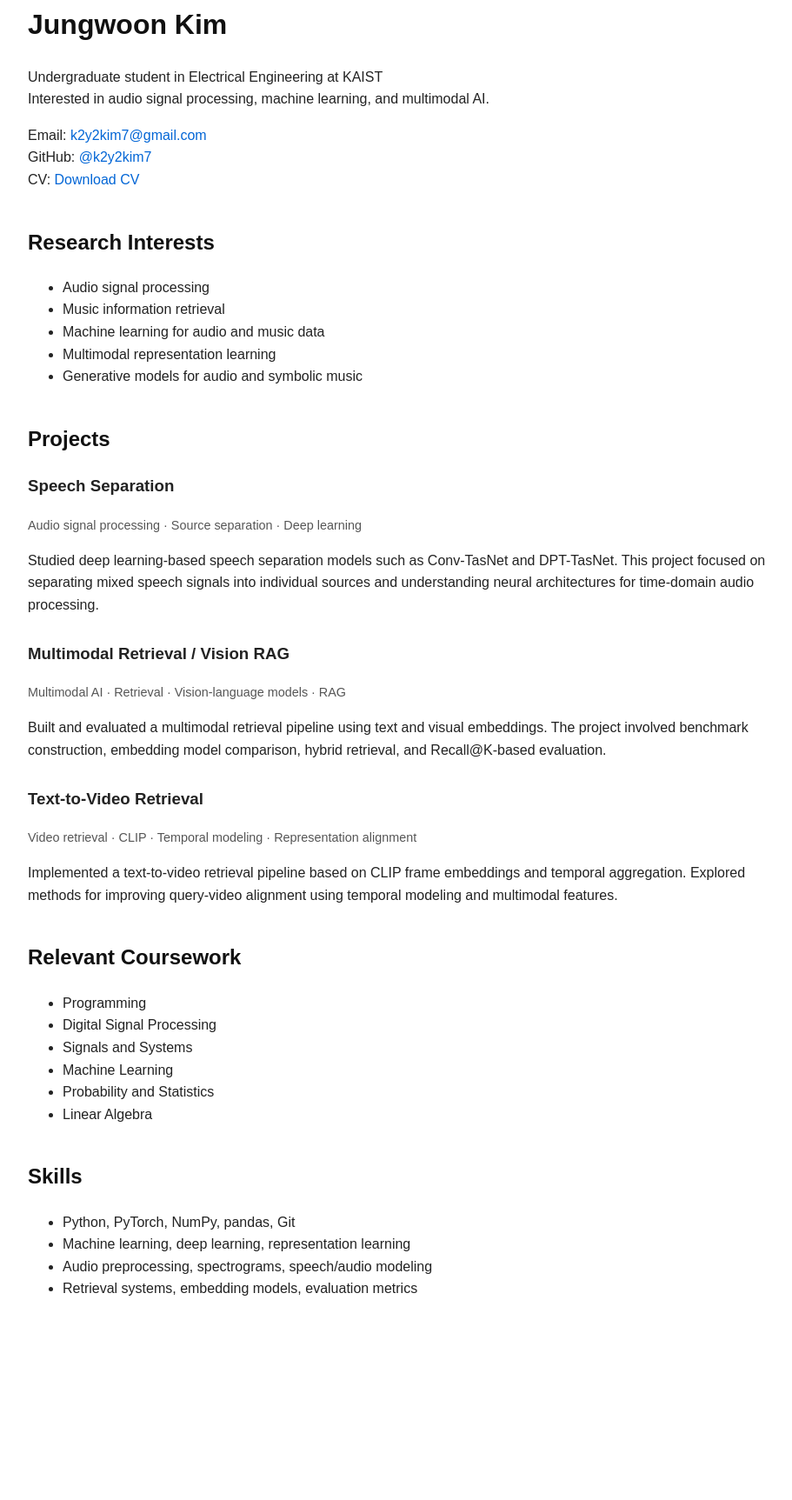
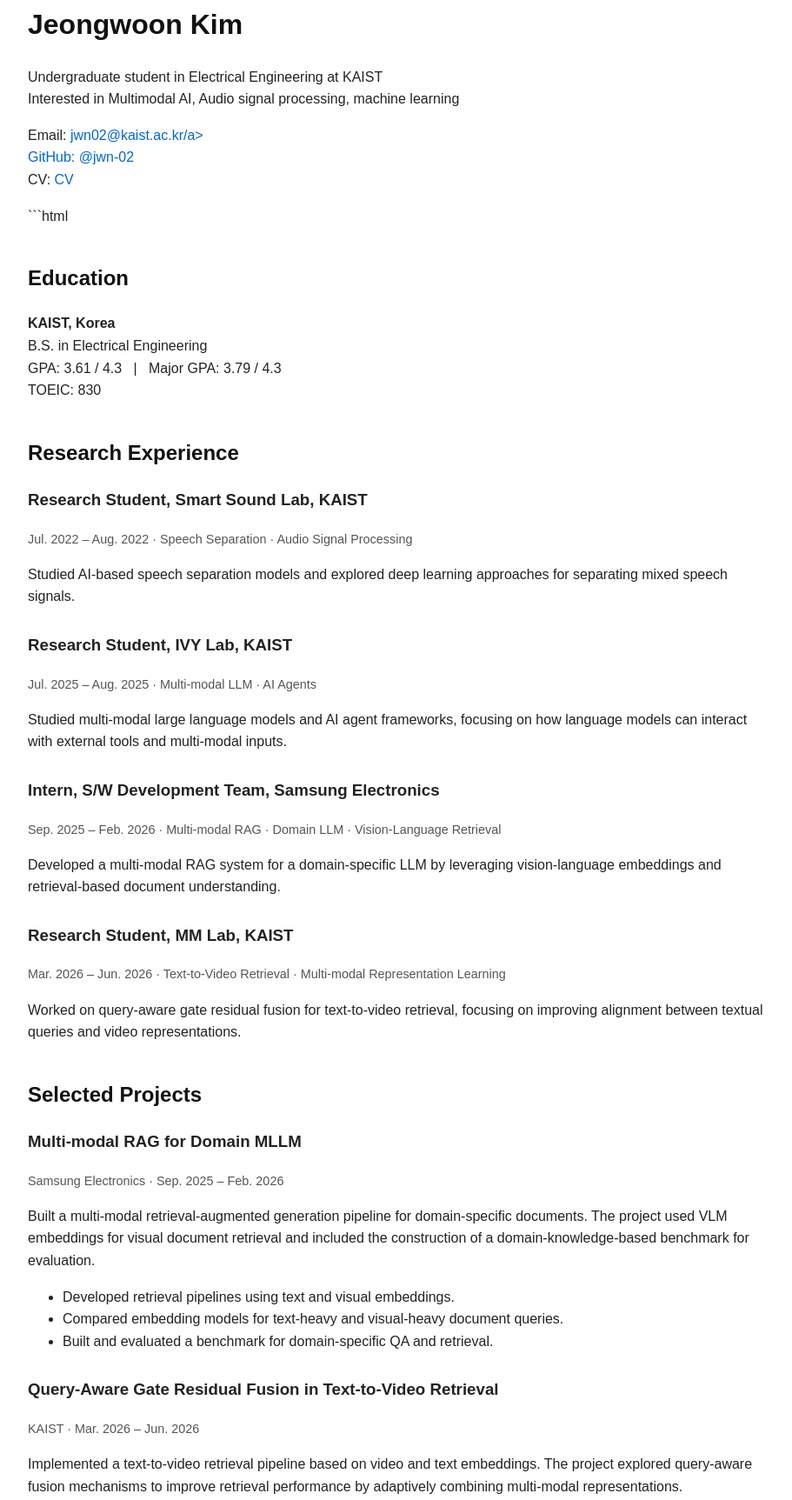
Before and after one commit to jwn-02/jwn-02.github.io, a plain HTML site: page index.html in a window 1280 px wide. Shown: the part 37-1762 px from the top of the page at 87% size, without its empty margins (183-1094 px from the left). Before the commit the page ends 1572 px from the top, so only its background shows below. Drawn offline with Linux system fonts and the light colour scheme.

Commit message:
add index

````diff
--- a/index.html
+++ b/index.html
@@ -3,7 +3,7 @@
 <head>
   <meta charset="UTF-8" />
   <meta name="viewport" content="width=device-width, initial-scale=1.0" />
-  <title>Jungwoon Kim</title>
+  <title>Jeongwoon Kim</title>
   <style>
     body {
       font-family: Arial, sans-serif;
@@ -37,83 +37,117 @@
 </head>
 <body>
 
-  <h1>Jungwoon Kim</h1>
+  <h1>Jeongwoon Kim</h1>
   <p>
     Undergraduate student in Electrical Engineering at KAIST<br />
-    Interested in audio signal processing, machine learning, and multimodal AI.
+    Interested in Multimodal AI, Audio signal processing, machine learning
   </p>
 
   <p>
-    Email: <a href="mailto:k2y2kim7@gmail.com">k2y2kim7@gmail.com</a><br />
-    GitHub: <a href="https://github.com/k2y2kim7">@k2y2kim7</a><br />
-    CV: <a href="./assets/CV_Jungwoon_Kim.pdf">Download CV</a>
+    Email: <a href="mailto:jwn02@kaist.ac.kr">jwn02@kaist.ac.kr/a><br />
+    GitHub: <a href="https://github.com/jwn-02">@jwn-02</a><br />
+    CV: <a href="./assets/CV_Jeongwoon_Kim.pdf">CV</a>
   </p>
 
+ ```html
 <div class="section">
-    <h2>Research Interests</h2>
-    <ul>
-      <li>Audio signal processing</li>
-      <li>Music information retrieval</li>
-      <li>Machine learning for audio and music data</li>
-      <li>Multimodal representation learning</li>
-      <li>Generative models for audio and symbolic music</li>
-    </ul>
+  <h2>Education</h2>
+
+  <p>
+    <strong>KAIST, Korea</strong><br>
+    B.S. in Electrical Engineering<br>
+    GPA: 3.61 / 4.3 &nbsp; | &nbsp; Major GPA: 3.79 / 4.3<br>
+    TOEIC: 830
+  </p>
 </div>
 
 <div class="section">
-    <h2>Projects</h2>
+  <h2>Research Experience</h2>
 
   <div class="project">
-      <h3>Speech Separation</h3>
-      <p class="tag">Audio signal processing · Source separation · Deep learning</p>
+    <h3>Research Student, Smart Sound Lab, KAIST</h3>
+    <p class="tag">Jul. 2022 – Aug. 2022 · Speech Separation · Audio Signal Processing</p>
     <p>
-        Studied deep learning-based speech separation models such as Conv-TasNet and DPT-TasNet.
-        This project focused on separating mixed speech signals into individual sources and understanding
-        neural architectures for time-domain audio processing.
+      Studied AI-based speech separation models and explored deep learning approaches for separating mixed speech signals.
     </p>
   </div>
 
   <div class="project">
-      <h3>Multimodal Retrieval / Vision RAG</h3>
-      <p class="tag">Multimodal AI · Retrieval · Vision-language models · RAG</p>
+    <h3>Research Student, IVY Lab, KAIST</h3>
+    <p class="tag">Jul. 2025 – Aug. 2025 · Multi-modal LLM · AI Agents</p>
     <p>
-        Built and evaluated a multimodal retrieval pipeline using text and visual embeddings.
-        The project involved benchmark construction, embedding model comparison, hybrid retrieval,
-        and Recall@K-based evaluation.
+      Studied multi-modal large language models and AI agent frameworks, focusing on how language models can interact with external tools and multi-modal inputs.
     </p>
   </div>
 
   <div class="project">
-      <h3>Text-to-Video Retrieval</h3>
-      <p class="tag">Video retrieval · CLIP · Temporal modeling · Representation alignment</p>
+    <h3>Intern, S/W Development Team, Samsung Electronics</h3>
+    <p class="tag">Sep. 2025 – Feb. 2026 · Multi-modal RAG · Domain LLM · Vision-Language Retrieval</p>
     <p>
-        Implemented a text-to-video retrieval pipeline based on CLIP frame embeddings and temporal aggregation.
-        Explored methods for improving query-video alignment using temporal modeling and multimodal features.
+      Developed a multi-modal RAG system for a domain-specific LLM by leveraging vision-language embeddings and retrieval-based document understanding.
+    </p>
+  </div>
+
+  <div class="project">
+    <h3>Research Student, MM Lab, KAIST</h3>
+    <p class="tag">Mar. 2026 – Jun. 2026 · Text-to-Video Retrieval · Multi-modal Representation Learning</p>
+    <p>
+      Worked on query-aware gate residual fusion for text-to-video retrieval, focusing on improving alignment between textual queries and video representations.
     </p>
   </div>
 </div>
 
 <div class="section">
-    <h2>Relevant Coursework</h2>
+  <h2>Selected Projects</h2>
+
+  <div class="project">
+    <h3>Multi-modal RAG for Domain MLLM</h3>
+    <p class="tag">Samsung Electronics · Sep. 2025 – Feb. 2026</p>
+    <p>
+      Built a multi-modal retrieval-augmented generation pipeline for domain-specific documents.
+      The project used VLM embeddings for visual document retrieval and included the construction of a domain-knowledge-based benchmark for evaluation.
+    </p>
     <ul>
-      <li>Programming</li>
-      <li>Digital Signal Processing</li>
-      <li>Signals and Systems</li>
-      <li>Machine Learning</li>
-      <li>Probability and Statistics</li>
-      <li>Linear Algebra</li>
+      <li>Developed retrieval pipelines using text and visual embeddings.</li>
+      <li>Compared embedding models for text-heavy and visual-heavy document queries.</li>
+      <li>Built and evaluated a benchmark for domain-specific QA and retrieval.</li>
     </ul>
   </div>
 
-  <div class="section">
-    <h2>Skills</h2>
+  <div class="project">
+    <h3>Query-Aware Gate Residual Fusion in Text-to-Video Retrieval</h3>
+    <p class="tag">KAIST · Mar. 2026 – Jun. 2026</p>
+    <p>
+      Implemented a text-to-video retrieval pipeline based on video and text embeddings.
+      The project explored query-aware fusion mechanisms to improve retrieval performance by adaptively combining multi-modal representations.
+    </p>
     <ul>
-      <li>Python, PyTorch, NumPy, pandas, Git</li>
-      <li>Machine learning, deep learning, representation learning</li>
-      <li>Audio preprocessing, spectrograms, speech/audio modeling</li>
-      <li>Retrieval systems, embedding models, evaluation metrics</li>
+      <li>Built a CLIP-based text-to-video retrieval baseline.</li>
+      <li>Explored temporal modeling and residual fusion strategies.</li>
+      <li>Evaluated retrieval performance using Recall@K-based metrics.</li>
     </ul>
   </div>
+</div>
 
-</body>
-</html>
+<div class="section">
+  <h2>Music Experience</h2>
+
+  <ul>
+    <li>
+      Studied piano seriously since childhood and received awards in piano competitions.
+    </li>
+    <li>
+      Participated in university-stage performances as a pianist.
+      <a href="https://www.youtube.com/watch?v=FL7b51-JLHE" target="_blank">View performance</a>
+    </li>
+    <li>
+      Explored digital music production using Studio One and FL Studio, gaining basic experience
+      with MIDI-based composition, virtual instruments, and arrangement workflows.
+    </li>
+    <li>
+      Created and edited sheet music using MuseScore, gaining hands-on experience with symbolic
+      music representation and score notation.
+    </li>
+  </ul>
+</div>
+```
````
Lines whose indentation alone changed are shown as unchanged.
